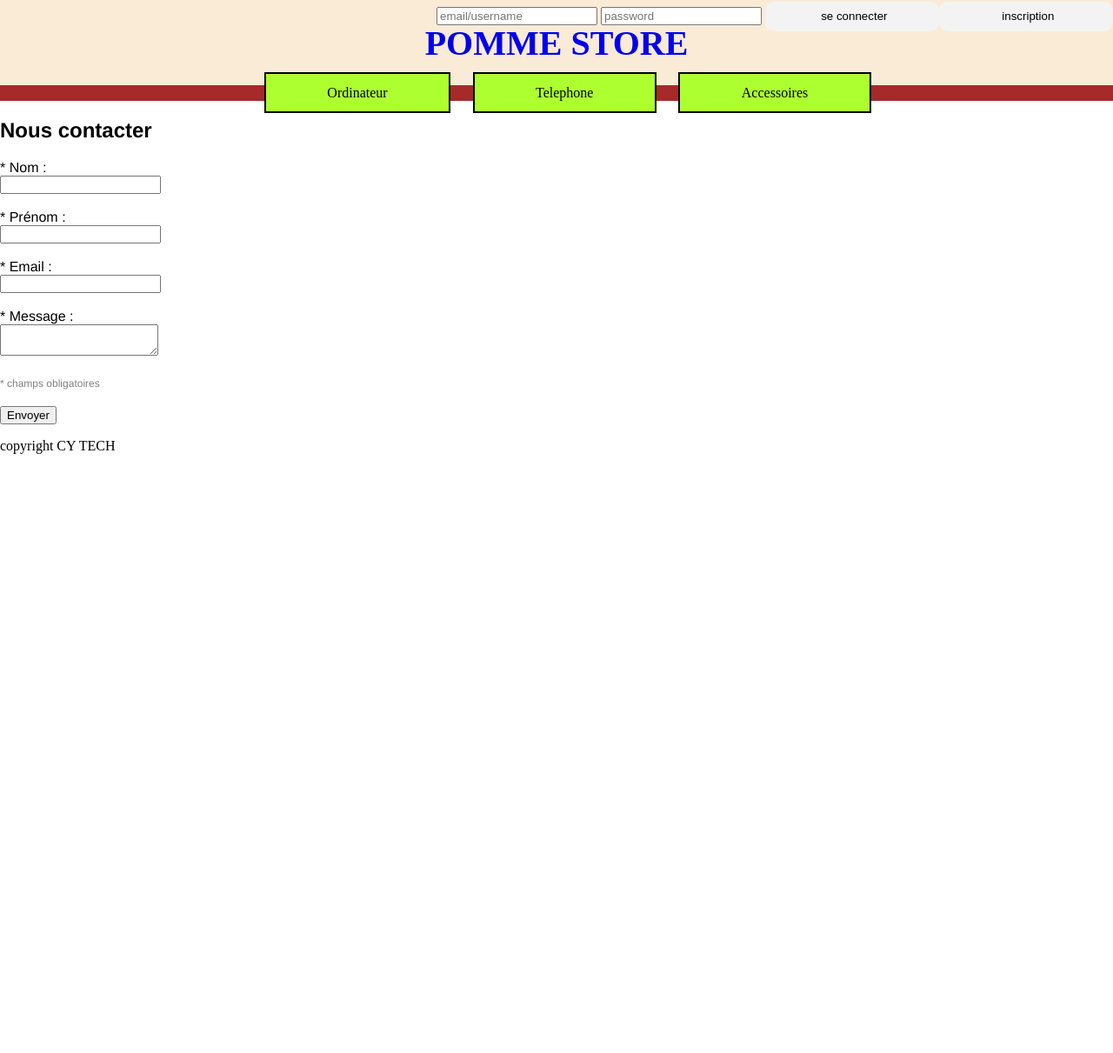
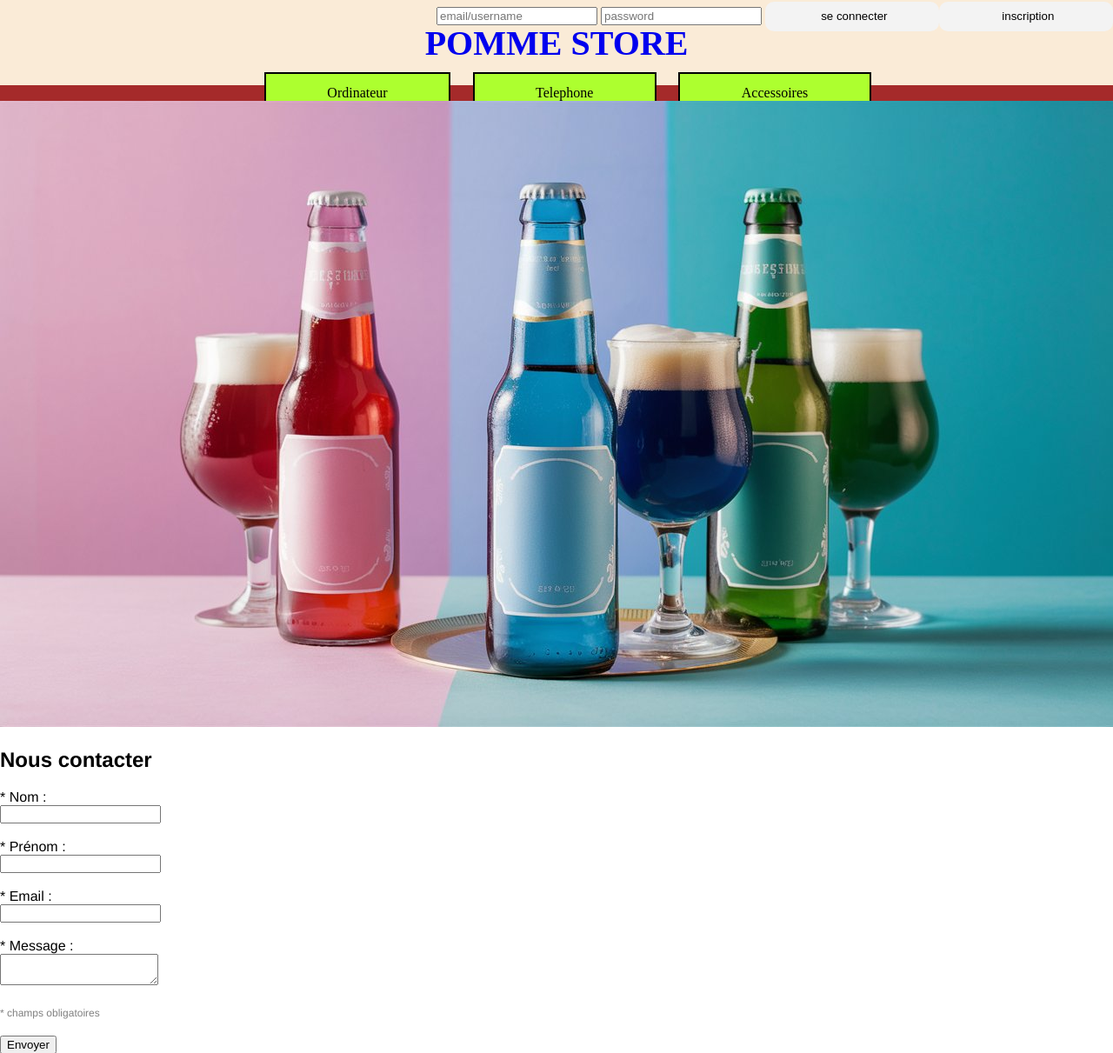
Before and after one commit to Tytyaz2/web-ING1, a PHP site: page / in a window 1280 px wide. Shown: the top 1211 px of the page at 87% size. Before the commit the page ends 522 px from the top, so only its background shows below. Run offline with PHP 8.4, Linux system fonts and the light colour scheme; data comes from the database, SQL or seed files in the repository.

Commit message:
page bar v2

```diff
--- a/CSS/page_bienvenue.css
+++ b/CSS/page_bienvenue.css
@@ -1,24 +1,28 @@
 #container {
     position: relative;
+    width: 100%;
 }
 
 .biere-blonde, .biere-brune, .biere-blanche {
     position: absolute;
-    width: 100px; /* ajustez la taille selon vos besoins */
-    height: 100px; /* ajustez la taille selon vos besoins */
+    width: 140px; /* ajustez la taille selon vos besoins */
+    height: 525px; /* ajustez la taille selon vos besoins */
 }
 
 .biere-blonde {
     top: 100px; /* ajustez la position selon vos besoins */
-    left: 50px; /* ajustez la position selon vos besoins */
+    left: 320px; /* ajustez la position selon vos besoins */
+
 }
 
 .biere-brune {
-    top: 200px; /* ajustez la position selon vos besoins */
-    left: 200px; /* ajustez la position selon vos besoins */
+    top: 100px; /* ajustez la position selon vos besoins */
+    left: 580px; /* ajustez la position selon vos besoins */
+
 }
 
 .biere-blanche {
-    top: 300px; /* ajustez la position selon vos besoins */
-    left: 350px; /* ajustez la position selon vos besoins */
+    top: 100px; /* ajustez la position selon vos besoins */
+    left: 830px; /* ajustez la position selon vos besoins */
+
 }
--- a/index.php
+++ b/index.php
@@ -1,14 +1,17 @@
-
-
 <?php
 //la session est initialisé dedans
 include "php/haut.inc.php";
 //element de connexion
 include "php/page_connexion.inc.php";
 //menu pour changer la page
-include_once "php/menu.inc.php";
+include "php/menu.inc.php";
 //corps de la page avec l'affichage des produits si on cllique dessus sur le menu
-include "php/produit.inc.php";
+if (!isset($_GET["categorie"])){
+    include "php/page_bienvenue.inc.php";
+}
+else {
+    include "php/produit.inc.php";
+}
 //formulaire de contact
 include "php/contact.inc.php";
 //copyright
```
Also changed, not shown: IMAGE/bar_image.png.
